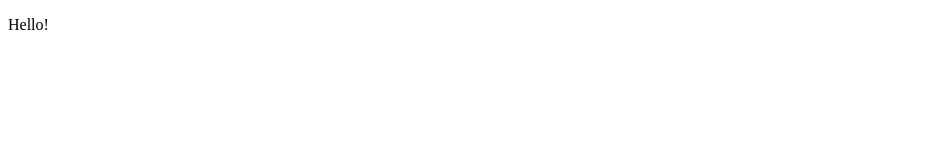
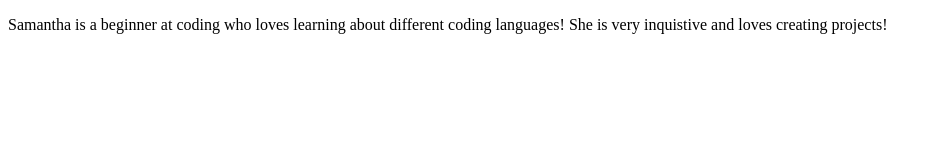
Before and after one commit to Samantha-girlwhocode/Portfolio, a plain HTML site: page index.html in a window 1280 px wide. Shown: the whole page, without its empty margins (0-940 px from the left). Drawn offline with Linux system fonts and the light colour scheme.

Commit message:
Add in index html

```diff
--- a/index.html
+++ b/index.html
@@ -6,6 +6,7 @@
     <title>My Portfolio</title>
 </head>
 <body>
-    <p>Hello!</p>
+    <p>Samantha is a beginner at coding who loves learning about different coding languages! She is very inquistive and loves creating projects!</p>
 </body>
+
 </html>
```
